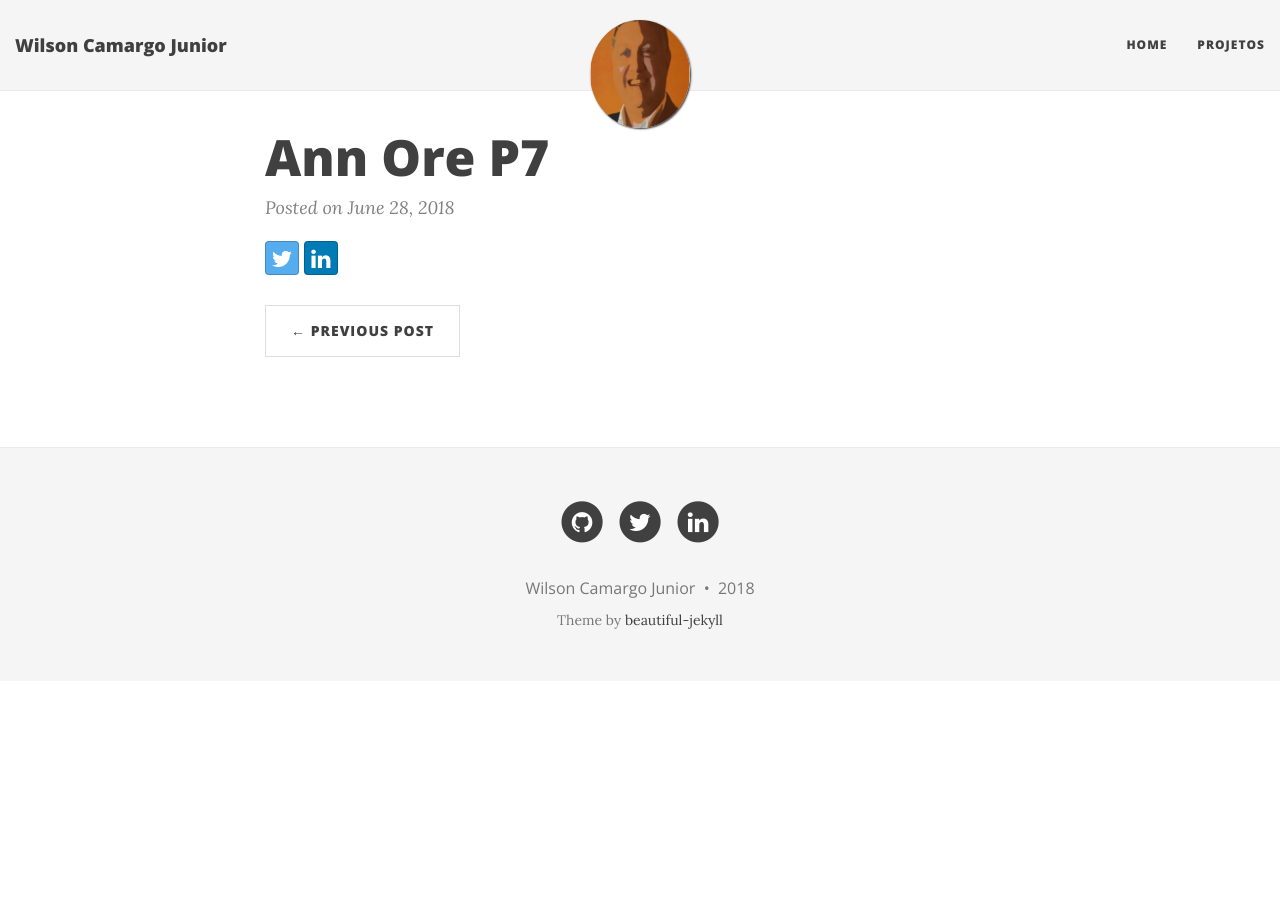
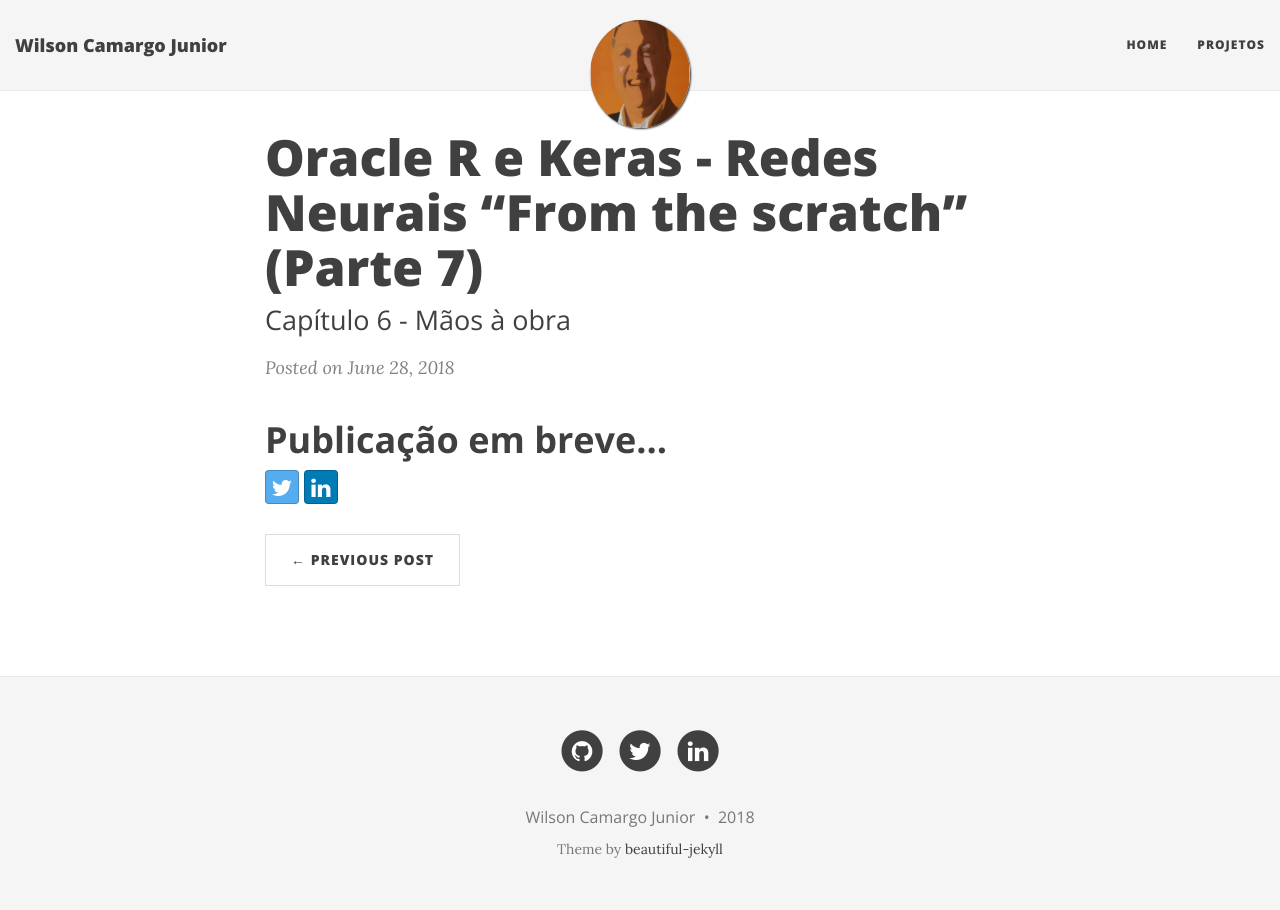
Before and after one commit to wilson-camargo-jr/teste, a Jekyll site: the page built from _posts/2018-06-28-ANN-ORE-P7.md, in a window 1280 px wide. Built offline with Jekyll 4.4.1, drawn with Linux system fonts in a browser that asks for light colours; nearby versions of some CDN libraries.

Commit message:
Update 2018-06-28-ANN-ORE-P7.md

```diff
--- a/_posts/2018-06-28-ANN-ORE-P7.md
+++ b/_posts/2018-06-28-ANN-ORE-P7.md
@@ -1,2 +1,7 @@
 ---
+layout: post
+title: Oracle R e Keras - Redes Neurais “From the scratch” (Parte 7)
+subtitle: Capítulo 6 - Mãos à obra
 ---
+
+# **Publicação em breve...**
```
